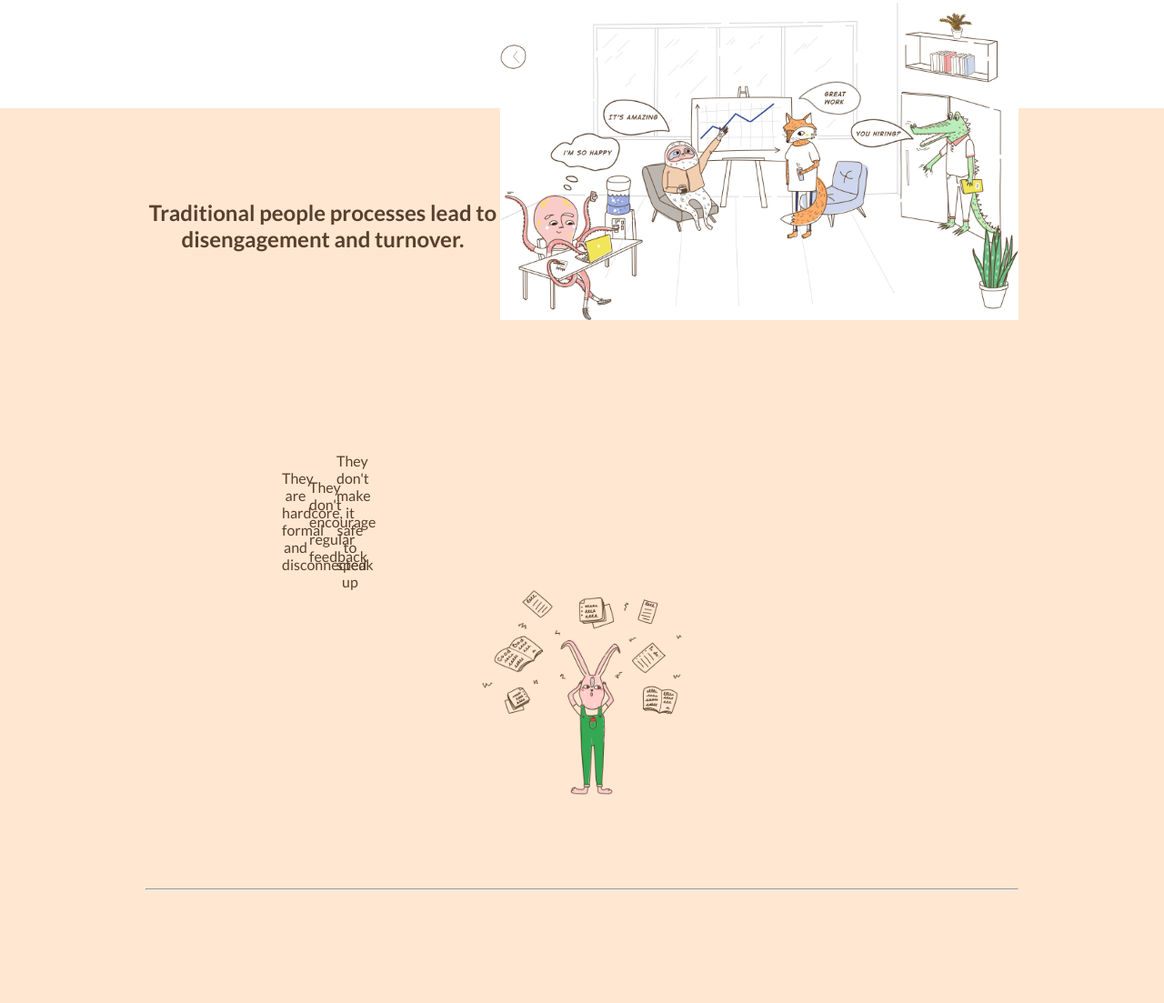
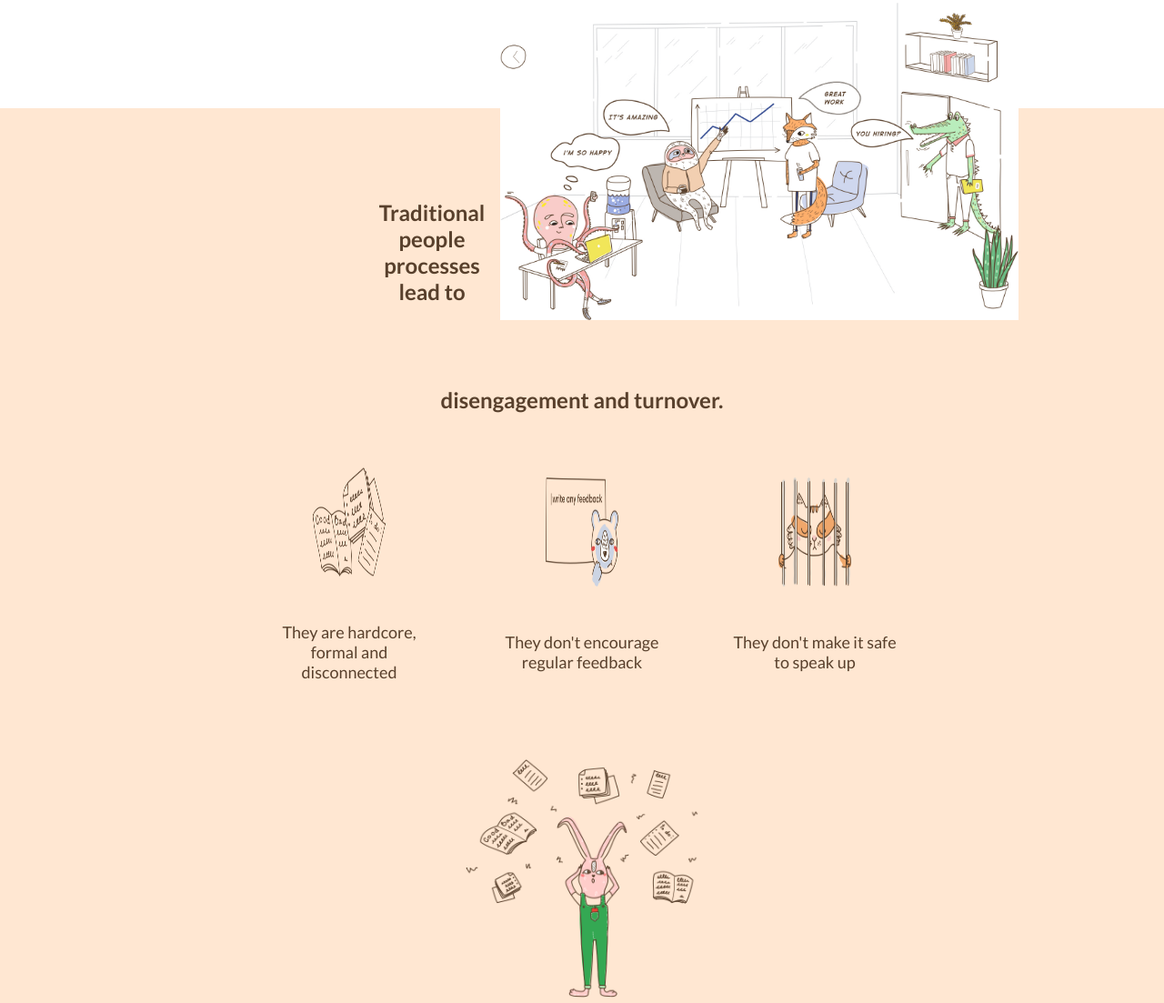
Before and after one commit to Adriano-Defilippis/node-sass-teambit, a website: page public/index.html in a window 1280 px wide. Shown: the part 684-1787 px from the top of the page at 91% size. Drawn offline with nearby package versions, Linux system fonts and the light colour scheme.

Commit message:
SECTION1: Complete

```diff
--- a/public/index.html
+++ b/public/index.html
@@ -116,9 +116,9 @@
                       <img src="img/hardcore.png" alt="hardcore.jpg">
                   </div>
 
-                  <caption>
+                  <div class="figure_textbox">
                     <p>They are hardcore, formal and disconnected </p>
-                  </caption>
+                  </div>
 
                 </figure>
 
@@ -130,9 +130,9 @@
                   </div>
 
 
-                  <caption>
+                  <div class="figure_textbox">
                     <p>They don't encourage regular feedback </p>
-                  </caption>
+                  </div>
 
                 </figure>
 
@@ -144,9 +144,9 @@
                   </div>
 
 
-                  <caption>
+                  <div class="figure_textbox">
                       <p>They don't make it safe to speak up </p>
-                  </caption>
+                  </div>
 
 
                 </figure>
@@ -154,7 +154,7 @@
               </div>
 
               <div class="content_tab">
-                <figure>
+                <figure class="single_figurcol">
                   <img src="img/before.png" alt="before.png">
                 </figure>
 
--- a/src/scss/main.scss
+++ b/src/scss/main.scss
@@ -15,6 +15,13 @@ main.content_page{
         clear: both;
     }
 
+    .figure_textbox {
+
+        p{
+            font-size: 1.125rem;
+
+        }
+    }
 
     #section_0{
 
@@ -72,29 +79,43 @@ main.content_page{
 
         .wrapper_section{
 
+            text-align: center;
 
-
-            text-align: center;
+            h2{
+                width: 50%;
+                margin: 0 auto;
+            }
 
             .content_tab{
 
                 @extend %flex_center_ondiv;
 
+                width: 80%;
+                margin: 10px auto;
+
+                justify-content: space-around;
+
                 text-align: center;
 
-                figure{
-                    width: calc(100% / 3 - 100px);
 
 
+                figure{
+                    width: calc(100% / 3 - 75px);
+
+                    margin-bottom: 75px;
 
                     img{
                         width: 100%;
                         height: 100%;
                         background-size: cover;
 
-
                     }
                 }
+
+                figure.single_figurcol{
+                    width: calc(100% / 3);
+                }
+
 
                 .b_ico{
                    padding: 50px;
--- a/src/scss/style.scss
+++ b/src/scss/style.scss
@@ -74,7 +74,7 @@ a{
 
 hr{
   background-color:  $main_font_color;
-  margin: 100px 0;
+  /* margin: 100px 0; */
 
   height: 1px;
 }
```
Also changed, not shown: src/html/index.html (+7 -7 lines), public/css/style.css.
